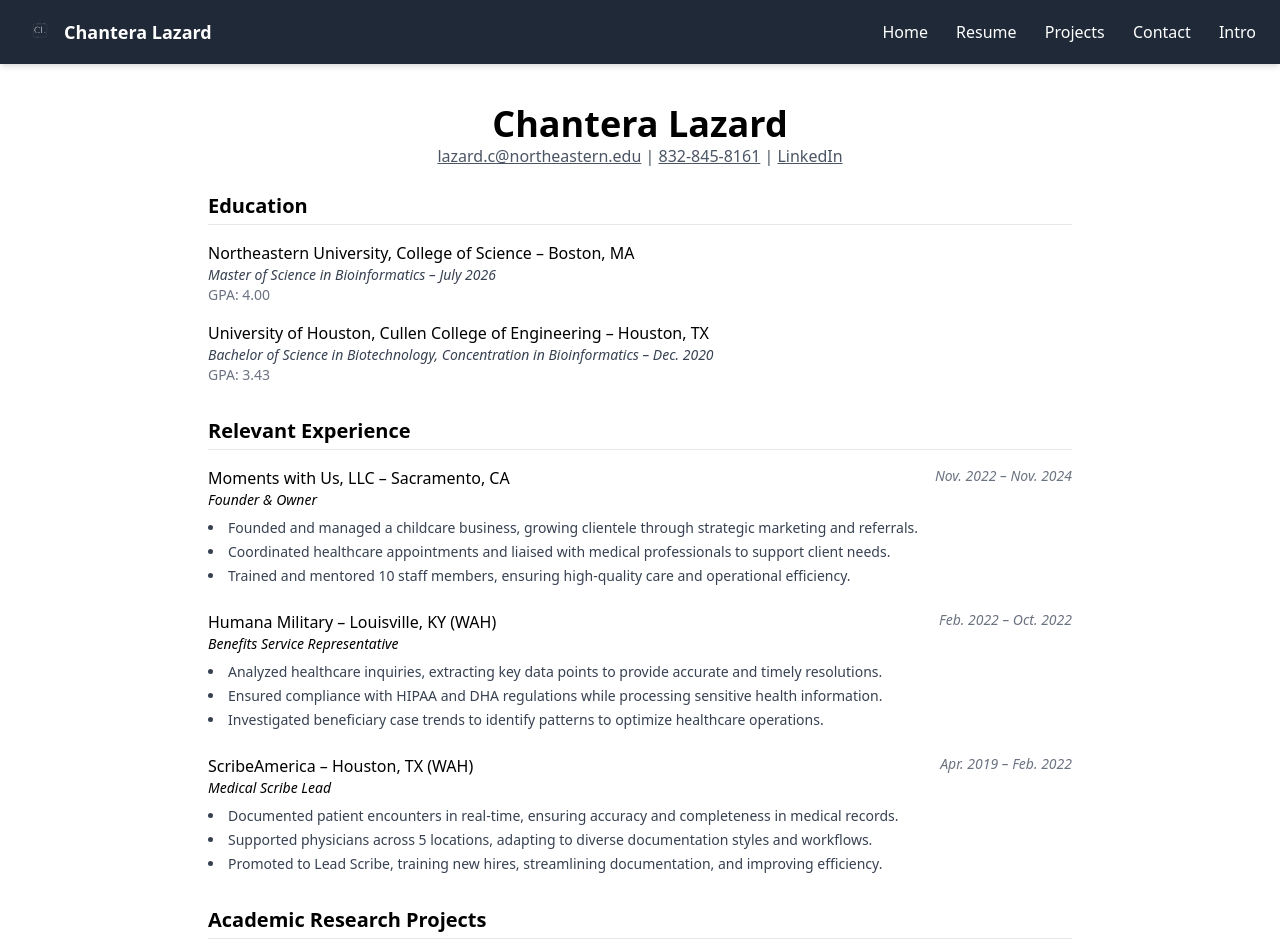
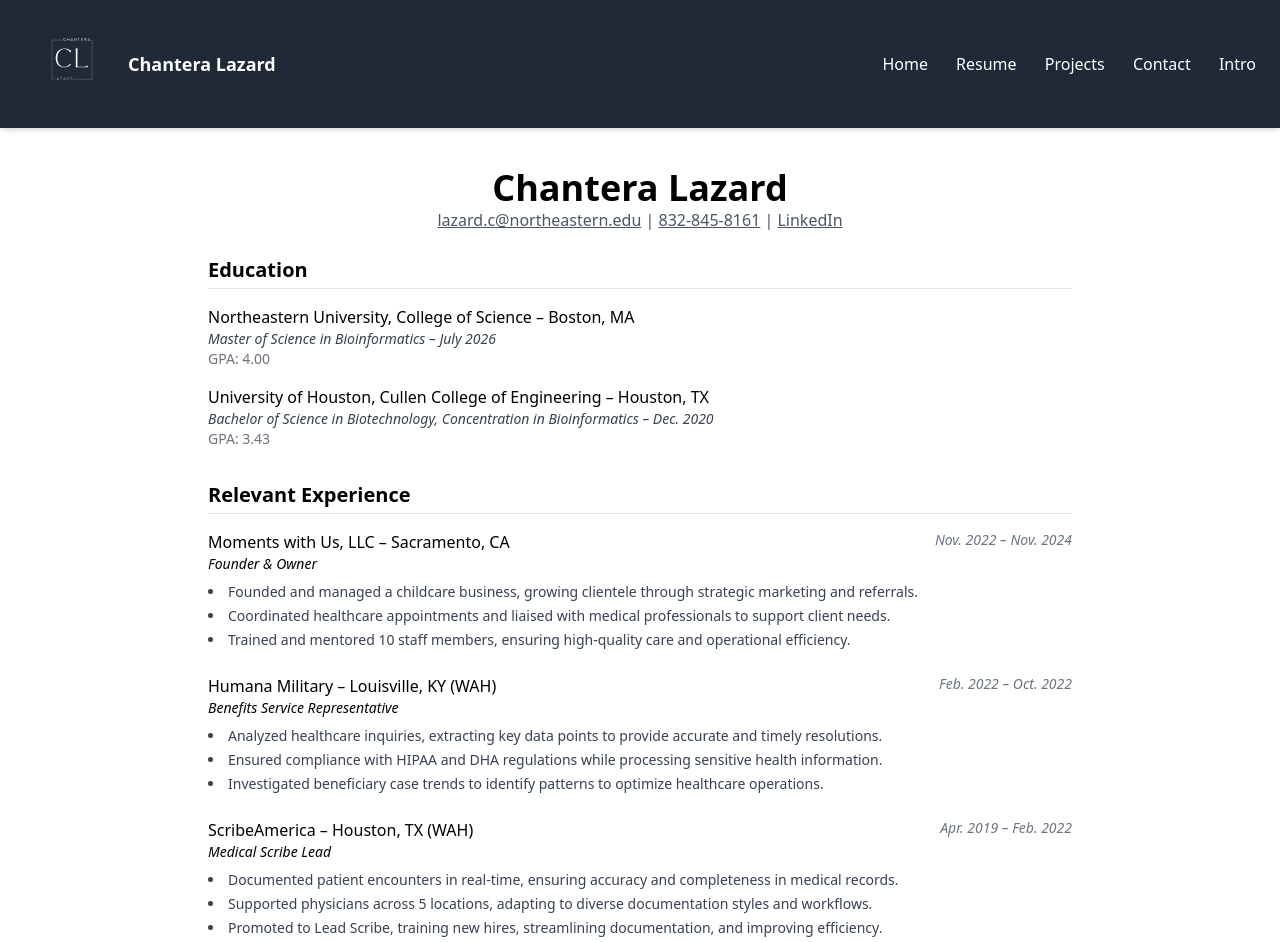
Before and after one commit to tera90223/tera90223.github.io, a plain HTML site: page resume.html in a window 1280 px wide. Shown: the top 942 px of the page. Drawn offline with nearby package versions, Linux system fonts and the light colour scheme.

Commit message:
Update header.html
made logo bigger

```diff
--- a/header.html
+++ b/header.html
@@ -9,7 +9,7 @@ Add responsive nav menu for mobile<img src="assets/logo.png" alt="Chantera Lazar
   <!-- Logo / Icon Placeholder -->
   <div class="flex items-center gap-2">
     <!-- Icon Placeholder -->
-    <img src="Portfolio Logo (2).svg" alt="Logo" class="w-8 h-8 hover:opacity-80 transition" />
+    <img src="Portfolio Logo (2).svg" alt="Logo" class="w-24 h-24 hover:opacity-80 transition" />
     <p
       class="text-lg font-semibold hidden sm:block hover:text-indigo-400 transition"
     >
```
